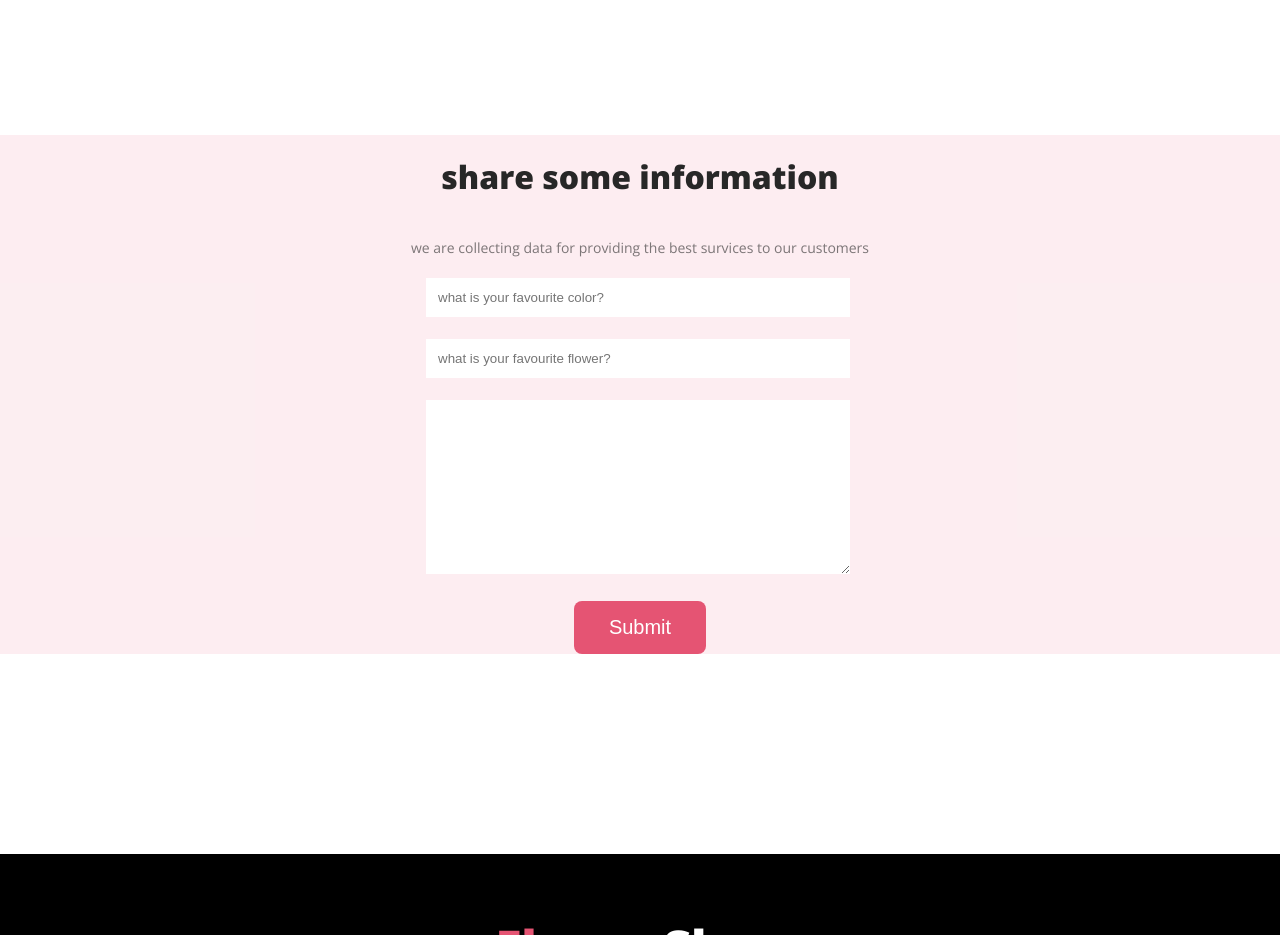
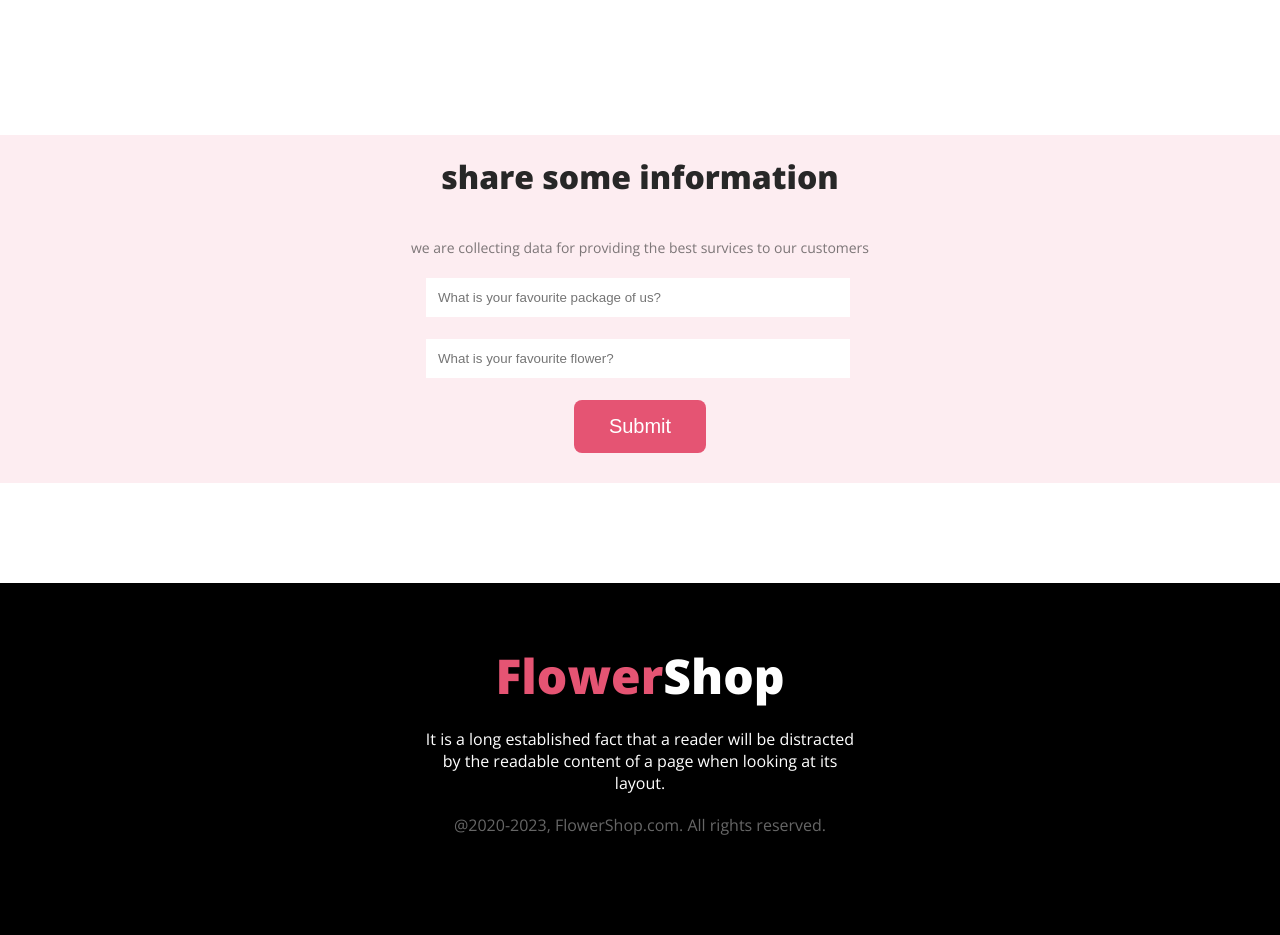
Before and after one commit to Ar-Rafi-Ahammed/online-flower-shop, a plain HTML site: page index.html in a window 1280 px wide. Shown: the part 3020-3955 px from the top of the page. Drawn offline with nearby package versions, Linux system fonts and the light colour scheme.

Commit message:
final update

```diff
--- a/index.html
+++ b/index.html
@@ -120,11 +120,9 @@
       <h3 class="survey-title">share some information </h3>
       <p class="survey-para">we are collecting data for providing the best survices to our customers</p>
       <form action="">
-        <input class="in-1" type="text" placeholder="what is your favourite color?">
+        <input class="in-1" type="text" placeholder="What is your favourite package of us?">
       <br> <br>
-      <input class="in-1" type="text" placeholder="what is your favourite flower?">
-      <br> <br>
-      <textarea name="us" id="txt" cols="30" rows="10" placeholder="any opinion about our survice?"> </textarea>
+      <input class="in-1" type="text" placeholder="What is your favourite flower?">
       <br> <br>
       <input class="btn-primary" type="submit" value="Submit">
       </form>
--- a/style.css
+++ b/style.css
@@ -255,7 +255,8 @@ body {
 .survey {
   text-align: center;
   background-color: #e554731a;
-  margin-bottom: 200px;
+  margin-bottom: 100px;
+  padding-bottom: 30px;
 }
 
 .survey-title {
```
